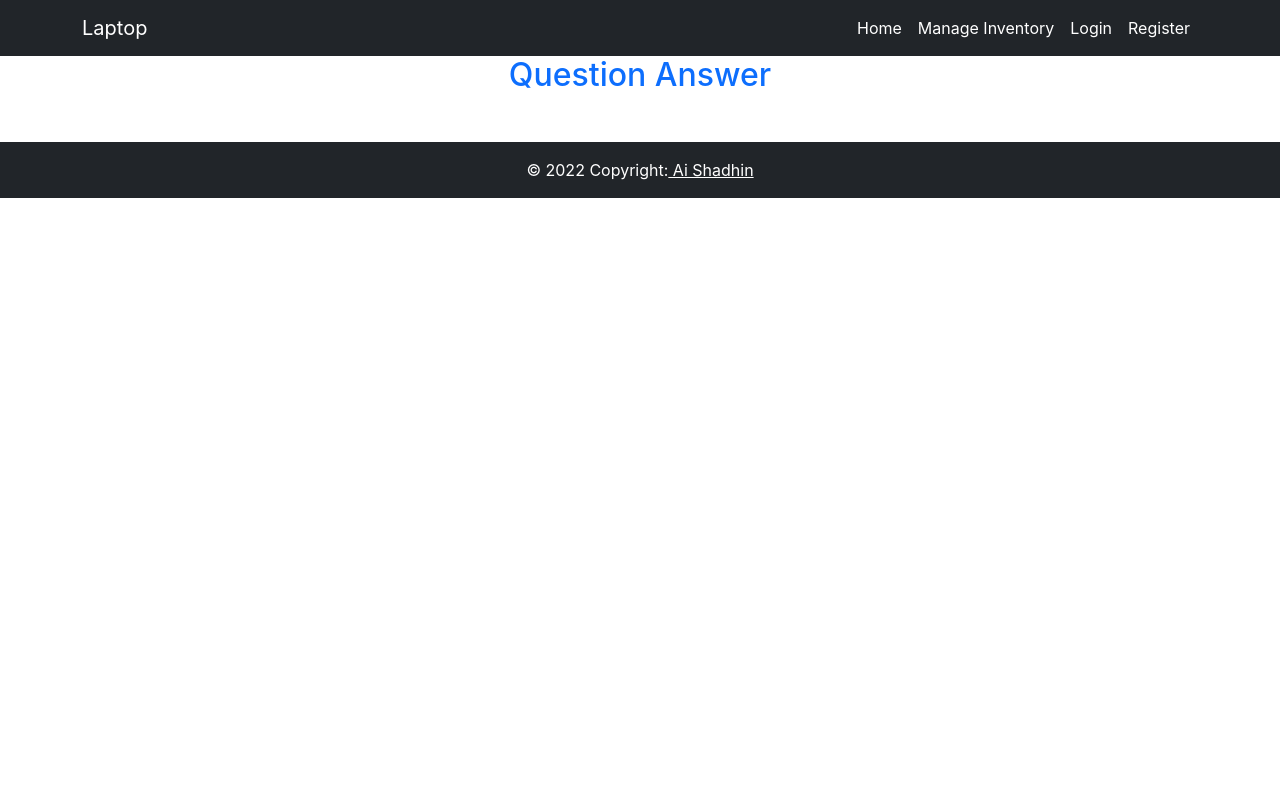
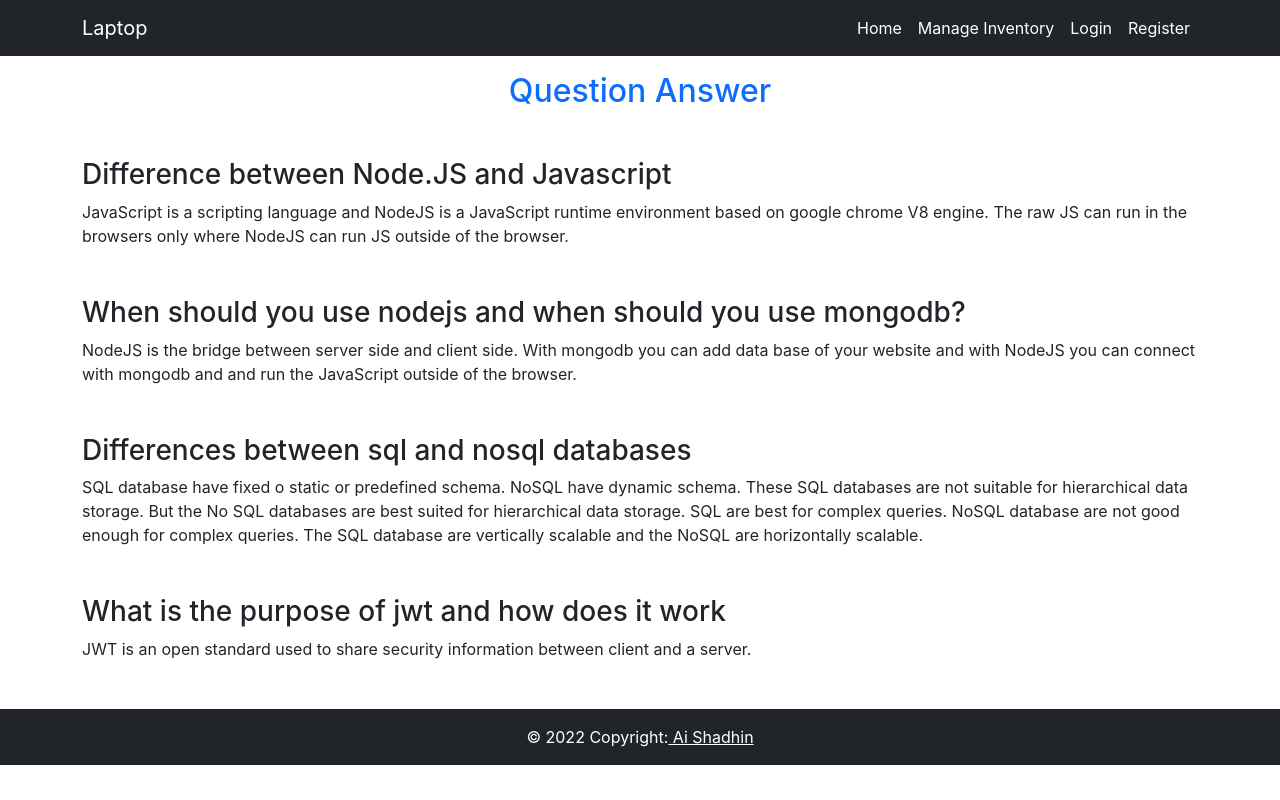
Before and after one commit to aishadhin/laptop-inventory, a React (Create React App) app: page /blog in a window 1280 px wide. Built offline with nearby package versions, Linux system fonts and the light colour scheme; no server answers.

Commit message:
blog fix

```diff
--- a/src/components/Blog/Blog.js
+++ b/src/components/Blog/Blog.js
@@ -2,10 +2,23 @@ import React from 'react';
 
 const Blog = () => {
     return (
-        <div>
-            <h2 className='text-center text-primary'>Question Answer</h2>
-            <div>
-
+        <div className='container'>
+            <h2 className='text-center text-primary mt-3 mb-5'>Question Answer</h2>
+            <div className='mt-5'>
+                <h3>Difference between Node.JS and Javascript</h3>
+                <p>JavaScript is a scripting language and NodeJS is a JavaScript runtime environment based on google chrome V8 engine. The raw JS can run in the browsers only where NodeJS can run JS outside of the browser.</p>
+            </div>
+            <div className='mt-5'>
+                <h3>When should you use nodejs and when should you use mongodb?</h3>
+                <p>NodeJS is the bridge between server side and client side. With mongodb you can add data base of your website and with NodeJS you can connect with mongodb and and run the JavaScript outside of the browser.</p>
+            </div>
+            <div className='mt-5'>
+                <h3>Differences between sql and nosql databases</h3>
+                <p>SQL database have fixed o static or predefined schema. NoSQL have dynamic schema. These SQL databases are not suitable for hierarchical data storage. But the No SQL databases are best suited for hierarchical data storage. SQL are best for complex queries. NoSQL database are not good enough for complex queries. The SQL database are vertically scalable and the NoSQL are horizontally scalable.</p>
+            </div>
+            <div className='mt-5'>
+                <h3>What is the purpose of jwt and how does it work</h3>
+                <p>JWT is an open standard used to share security information between client and a server.</p>
             </div>
         </div>
     );
```
